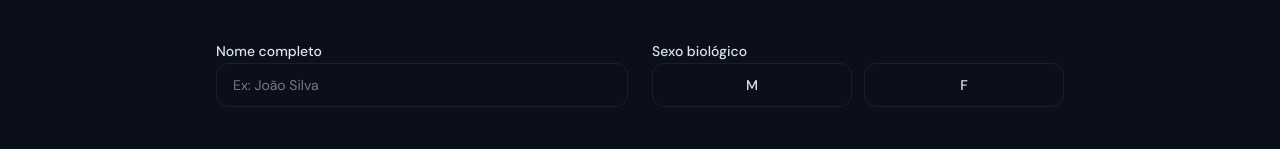
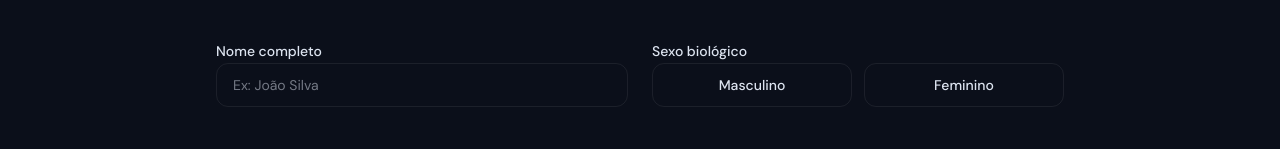
Before and after one commit to FerSouzza/Prodigy, a React (Vite) app: page / in a window 1280 px wide. Shown: the part 289-438 px from the top of the page. Built offline with nearby package versions, Linux system fonts and the light colour scheme; a web font is replaced by a local one.

Commit message:
fix: write M/F instead of full word to sheet cell H3

```diff
--- a/src/app/App.tsx
+++ b/src/app/App.tsx
@@ -461,7 +461,7 @@ export default function App() {
   // ── Build rows for the sheet ──────────────────────────────────────────────
   const buildSheetRows = (): string[][] => {
     const rows: string[][] = [];
-    rows.push(["ACADEMIA NEW FORM - MUSCULAÇÃO - FCHFHI- 501 ", "", "", "", "", "", ""]);
+    rows.push(["PRODIGY — Ficha de Treino", "", "", "", "", "", ""]);
     rows.push([]);
     rows.push(["Aluno:", studentName, "", "Sexo:", studentSex, "", ""]);
     rows.push(["Frequência:", `${trainingDays.length}× por semana`, "", "Dias:", trainingDays.join(", "), "", ""]);
@@ -523,7 +523,7 @@ export default function App() {
 
       // Student info
       data.push({ range: "B3", values: [[studentName]] });
-      data.push({ range: "H3", values: [[studentSex]] });
+      data.push({ range: "H3", values: [[studentSex === "Masculino" ? "M" : "F"]] });
 
       // Exercises per day
       trainingDays.slice(0, MAX_DAYS).forEach((day, dayIdx) => {
@@ -708,7 +708,7 @@ export default function App() {
               <div className="space-y-2">
                 <label className="text-sm font-medium">Sexo biológico</label>
                 <div className="flex gap-3">
-                  {["M", "F"].map((s) => (
+                  {["Masculino", "Feminino"].map((s) => (
                     <button
                       key={s}
                       onClick={() => setStudentSex(s)}
```
